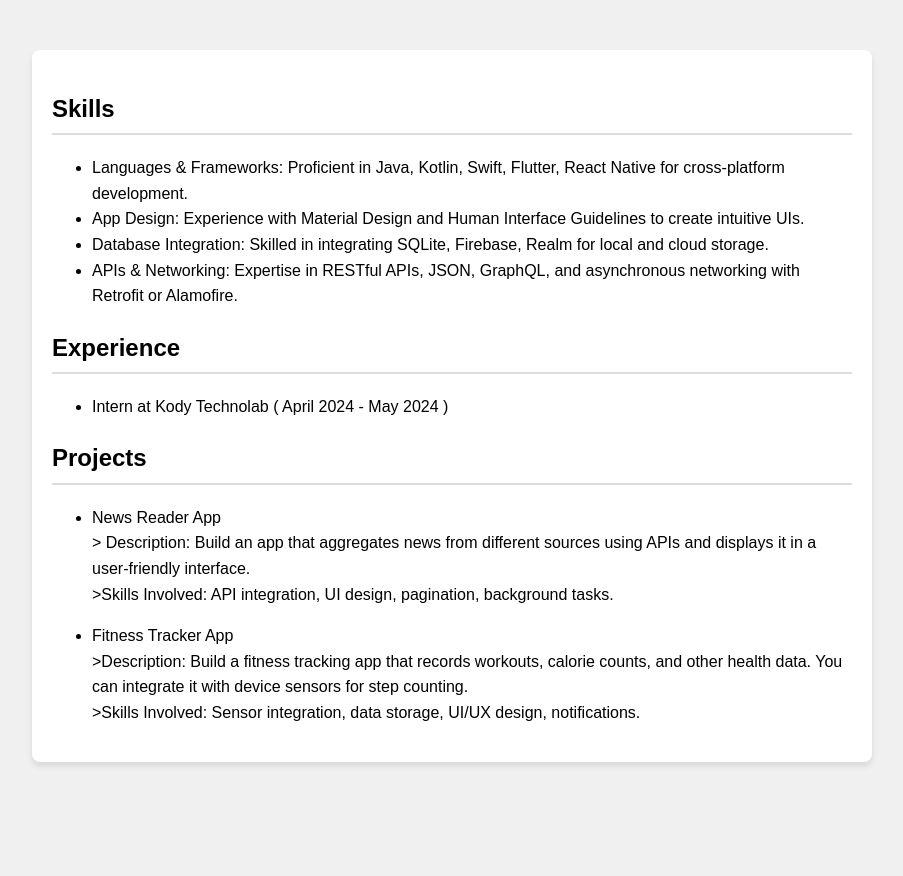
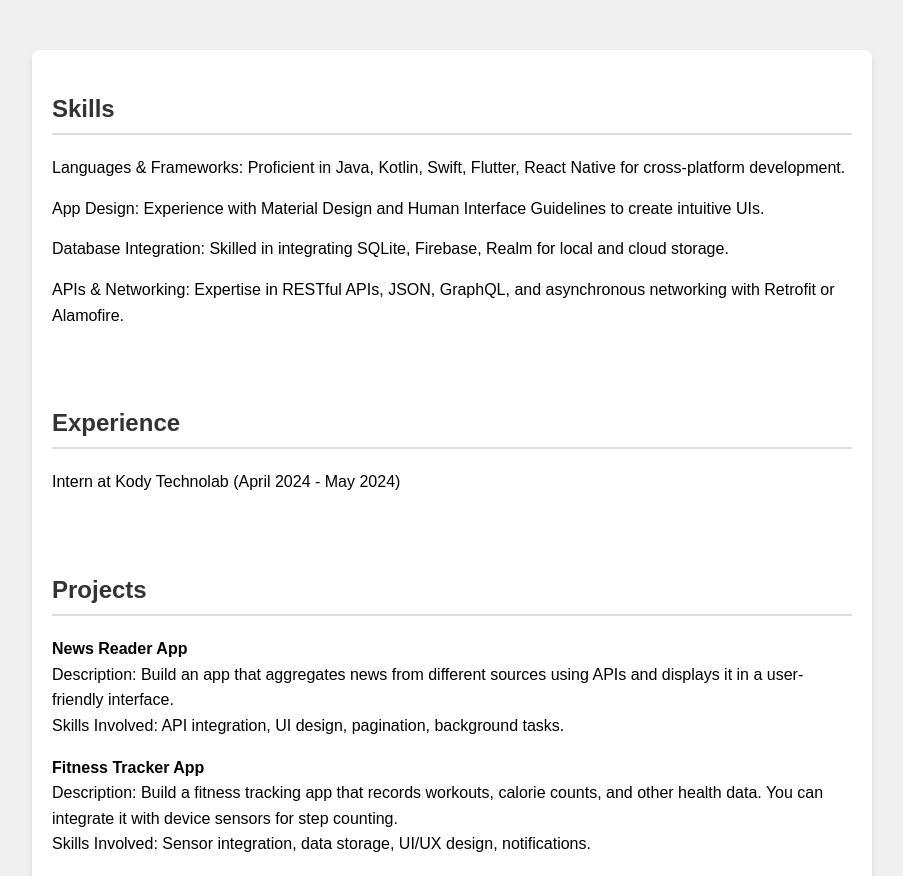
Before and after one commit to Saket-9507/Resume2.io, a plain HTML site: page skill-java.html in a window 1280 px wide. Shown: the top 876 px of the page, without its empty margins (188-1091 px from the left). Before the commit the page ends 812 px from the top, so only its background shows below. Drawn offline with Linux system fonts and the light colour scheme.

Commit message:
Update skill-java.html

```diff
--- a/skill-java.html
+++ b/skill-java.html
@@ -22,15 +22,61 @@
             box-shadow: 0 4px 6px rgba(0, 0, 0, 0.1);
         }
 
+        .section {
+            margin-bottom: 20px; /* Adds space between each section */
+        }
+
         .section h2 {
             font-size: 1.5em;
             border-bottom: 2px solid #ddd;
             padding-bottom: 5px;
+            color: #333;
+        }
+
+        ul {
+            list-style: none; /* Removes default list bullets */
+            padding: 0;
+        }
+
+        ul li {
+            margin-bottom: 15px; /* Space between each list item */
+        }
+
+        .section ul li {
+            padding-left: 0; /* Removes padding for the list items */
+        }
+
+        /* New styles for the dynamic content page */
+        .dynamic-content {
+            display: flex;
+            flex-direction: column; /* Ensures the content is stacked vertically */
+            gap: 20px; /* Adds vertical gap between the content */
+        }
+
+        .dynamic-content h2 {
+            font-size: 1.5em;
+            border-bottom: 2px solid #ddd;
+            padding-bottom: 5px;
+            color: #333;
+        }
+
+        .dynamic-content ul {
+            list-style: none;
+            padding: 0;
+        }
+
+        .dynamic-content ul li {
+            margin-bottom: 15px; /* Adds space between list items */
+        }
+
+        .dynamic-content ul li br {
+            margin-bottom: 5px; /* Adds extra space between description and skills */
         }
     </style>
 </head>
 <body>
     <div class="resume-container">
+        <div class="dynamic-content">
             <div class="section">
                 <h2>Skills</h2>
                 <ul>
@@ -43,21 +89,26 @@
             <div class="section">
                 <h2>Experience</h2>
                 <ul>
-                <li>Intern at Kody Technolab ( April 2024 - May 2024 )</li>
+                    <li>Intern at Kody Technolab (April 2024 - May 2024)</li>
                 </ul>
             </div>
             <div class="section">
                 <h2>Projects</h2>
                 <ul>
-                <li> News Reader App<br>
-                   > Description: Build an app that aggregates news from different sources using APIs and displays it in a user-friendly interface.<br>
-                >Skills Involved: API integration, UI design, pagination, background tasks.</li>
+                    <li>
+                        <strong>News Reader App</strong><br>
+                        <span>Description: Build an app that aggregates news from different sources using APIs and displays it in a user-friendly interface.</span><br>
+                        <span>Skills Involved: API integration, UI design, pagination, background tasks.</span>
+                    </li>
                 </ul>
                 <ul>
-                <li>Fitness Tracker App<br>
-                    >Description: Build a fitness tracking app that records workouts, calorie counts, and other health data. You can integrate it with device sensors for step counting.<br>
-                    >Skills Involved: Sensor integration, data storage, UI/UX design, notifications.</li>
+                    <li>
+                        <strong>Fitness Tracker App</strong><br>
+                        <span>Description: Build a fitness tracking app that records workouts, calorie counts, and other health data. You can integrate it with device sensors for step counting.</span><br>
+                        <span>Skills Involved: Sensor integration, data storage, UI/UX design, notifications.</span>
+                    </li>
                 </ul>
+            </div>
         </div>
     </div>
 </body>
```
Lines whose indentation alone changed are shown as unchanged.
